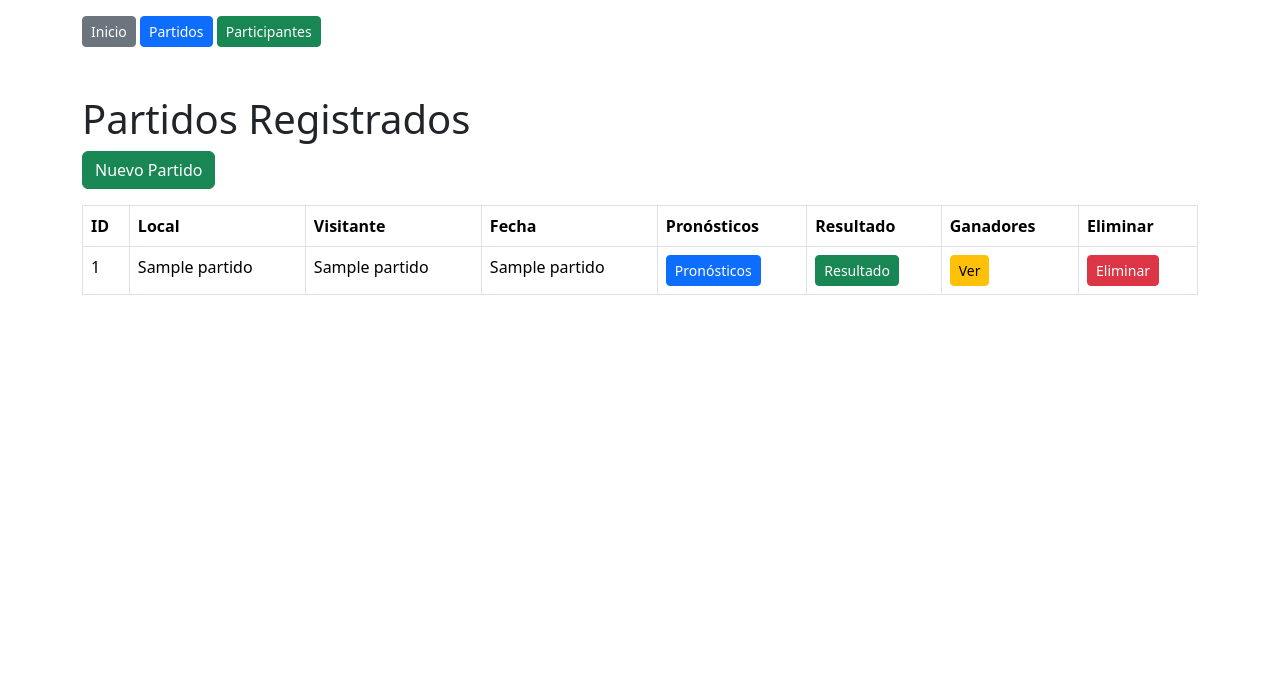
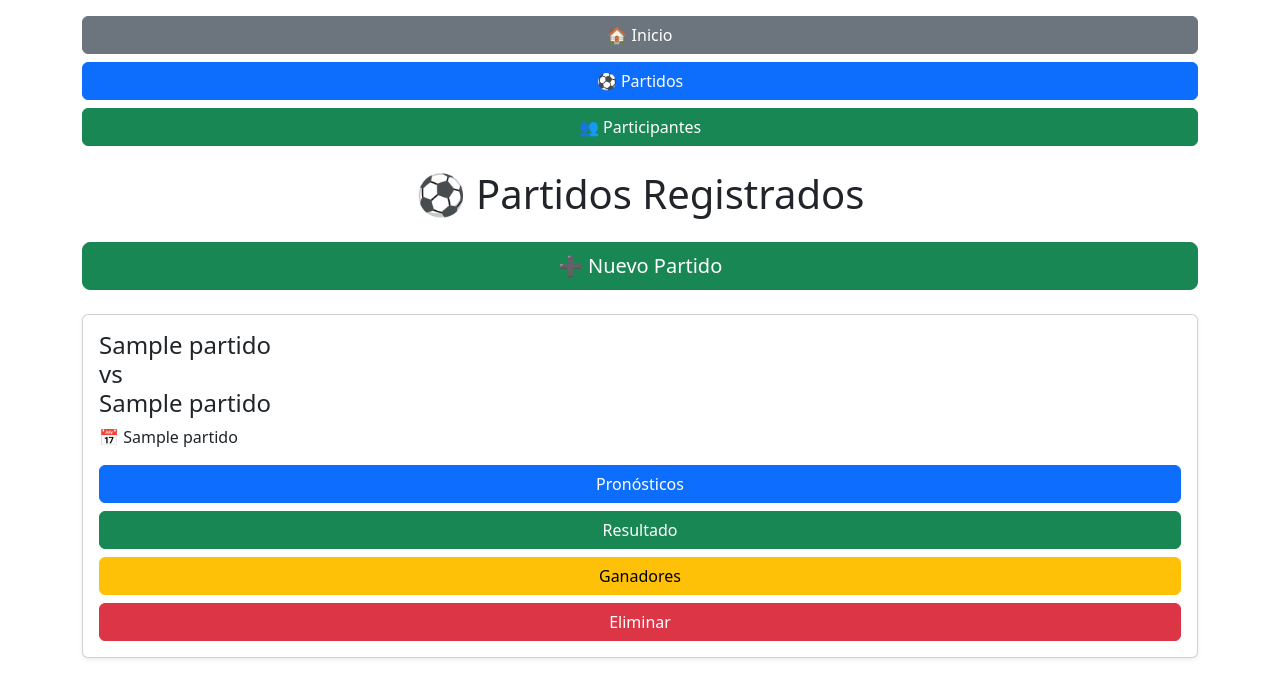
Before and after one commit to OmarBZ27/quiniela-mundialista, a Flask app: template templates/lista_partidos.html in a window 1280 px wide. Shown: the top 698 px of the page. Run offline with Flask 3, Linux system fonts and the light colour scheme; the template is opened without the code that fills it: most values are stand-ins (such as "Sample title", 1, 10 or a date in 2020).

Commit message:
Mejorar vista movil partidos

```diff
--- a/templates/lista_partidos.html
+++ b/templates/lista_partidos.html
@@ -3,87 +3,111 @@
 <head>
 
     <meta name="viewport" content="width=device-width, initial-scale=1">
+
     <title>Partidos</title>
+
     <link href="https://cdn.jsdelivr.net/npm/bootstrap@5.3.7/dist/css/bootstrap.min.css" rel="stylesheet">
+
 </head>
 <body>
+
 <div class="container mt-3">
 
-        <a href="/" class="btn btn-secondary btn-sm">Inicio</a>
+    <div class="d-grid gap-2">
 
-        <a href="/partidos" class="btn btn-primary btn-sm">
-        Partidos
+        <a href="/" class="btn btn-secondary">
+            🏠 Inicio
         </a>
 
-        <a href="/participantes" class="btn btn-success btn-sm">
-        Participantes
+        <a href="/partidos" class="btn btn-primary">
+            ⚽ Partidos
+        </a>
+
+        <a href="/participantes" class="btn btn-success">
+            👥 Participantes
         </a>
 
     </div>
 
-<div class="container mt-5">
+</div>
 
-    <h1>Partidos Registrados</h1>
+<div class="container mt-4">
 
-    <a href="/nuevo-partido" class="btn btn-success mb-3">
-        Nuevo Partido
+    <h1 class="text-center mb-4">
+        ⚽ Partidos Registrados
+    </h1>
+
+    <div class="d-grid mb-4">
+
+        <a href="/nuevo-partido"
+           class="btn btn-success btn-lg">
+
+            ➕ Nuevo Partido
+
         </a>
 
-    <table class="table table-bordered">
-
-        <thead>
-            <tr>
-                <th>ID</th>
-                <th>Local</th>
-                <th>Visitante</th>
-                <th>Fecha</th>
-                <th>Pronósticos</th>
-                <th>Resultado</th>
-                <th>Ganadores</th>
-                <th>Eliminar</th>
-            </tr>
-        </thead>
-
-        <tbody>
+    </div>
 
     {% for partido in partidos %}
-            <tr>
-                <td>{{ partido[0] }}</td>
-                <td>{{ partido[1] }}</td>
-                <td>{{ partido[2] }}</td>
-                <td>{{ partido[3] }}</td>
-                <td>
+
+    <div class="card mb-3 shadow-sm">
+
+        <div class="card-body">
+
+            <h4 class="card-title">
+
+                {{ partido[1] }}
+                <br>
+                vs
+                <br>
+                {{ partido[2] }}
+
+            </h4>
+
+            <p class="card-text">
+
+                📅 {{ partido[3] }}
+
+            </p>
+
+            <div class="d-grid gap-2">
+
                 <a href="/pronosticos/{{ partido[0] }}"
-                       class="btn btn-primary btn-sm">
+                   class="btn btn-primary">
+
                     Pronósticos
+
                 </a>
-                </td>
-                <td>
+
                 <a href="/resultado/{{ partido[0] }}"
-                    class="btn btn-success btn-sm">
+                   class="btn btn-success">
+
                     Resultado
+
                 </a>
-                </td>
 
-                <td>
                 <a href="/ganadores/{{ partido[0] }}"
-                    class="btn btn-warning btn-sm">
-                        Ver
+                   class="btn btn-warning">
+
+                    Ganadores
+
                 </a>
-                </td>
 
-                <td>
                 <a href="/eliminar-partido/{{ partido[0] }}"
-                       class="btn btn-danger btn-sm">
+                   class="btn btn-danger"
+                   onclick="return confirm('¿Eliminar este partido?')">
+
                     Eliminar
+
                 </a>
-                </td>
-            </tr>
+
+            </div>
+
+        </div>
+
+    </div>
+
     {% endfor %}
-
-        </tbody>
-
-    </table>
 
 </div>
 
```
Lines whose indentation alone changed are shown as unchanged.
